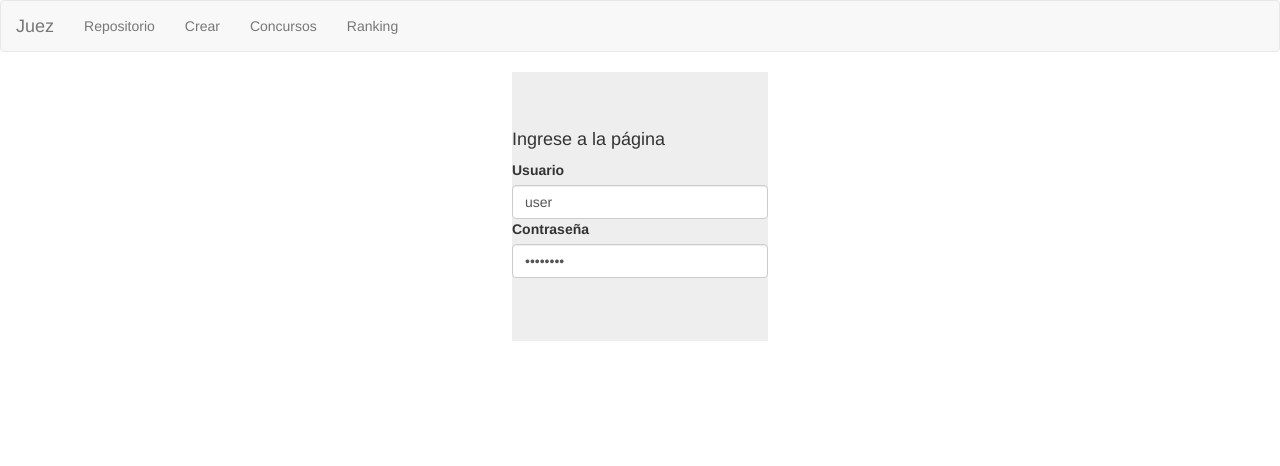
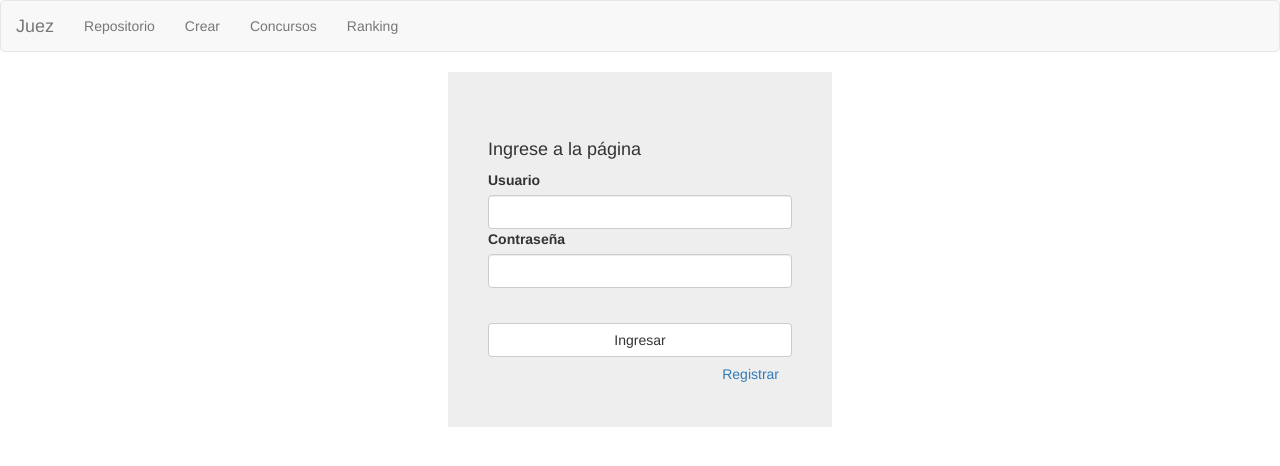
Before and after one commit to egrojMonroy/judge, an Angular app: page / in a window 1280 px wide. Shown: the top 466 px of the page. Built offline with nearby package versions, Linux system fonts and the light colour scheme.

Commit message:
Design of login

```diff
--- a/src/app/sign-in/sign-in.component.html
+++ b/src/app/sign-in/sign-in.component.html
@@ -1,9 +1,14 @@
 <div class="jumbotron login">
-  <h4>Ingrese a la página</h4>
   <div class="form-group">
+    <h4>Ingrese a la página</h4>
     <label class="control-label" for="focusedInput">Usuario</label>
-    <input class="form-control" type="text" value="user">
+    <input class="form-control" type="text" >
     <label class="control-label" for="focusedInput">Contraseña</label>
-    <input class="form-control" type="password" value="password">
+    <input class="form-control" type="password" >
+    <div class = "padding-top">
+     <a href="#" class="btn btn-default btn-block">Ingresar</a>
+     <a href="#" class="btn btn-link right">Registrar</a>
+    </div>
+
   </div>
 </div>
--- a/src/styles.css
+++ b/src/styles.css
@@ -1,6 +1,18 @@
 /* You can add global styles to this file, and also import other style files */
 .login {
-    width: 20%;
+    width: 30%;
     margin: auto;
-
+    height: 20%;
 }
+.form-group {
+    padding: 10px 40px 50px 40px;
+}
+.padding-top {
+    padding: 35px 0px 0px 0px;
+}
+.jumbotron {
+    padding-bottom: 5px !important;
+}
+.right {
+    float: right;
+}
```
